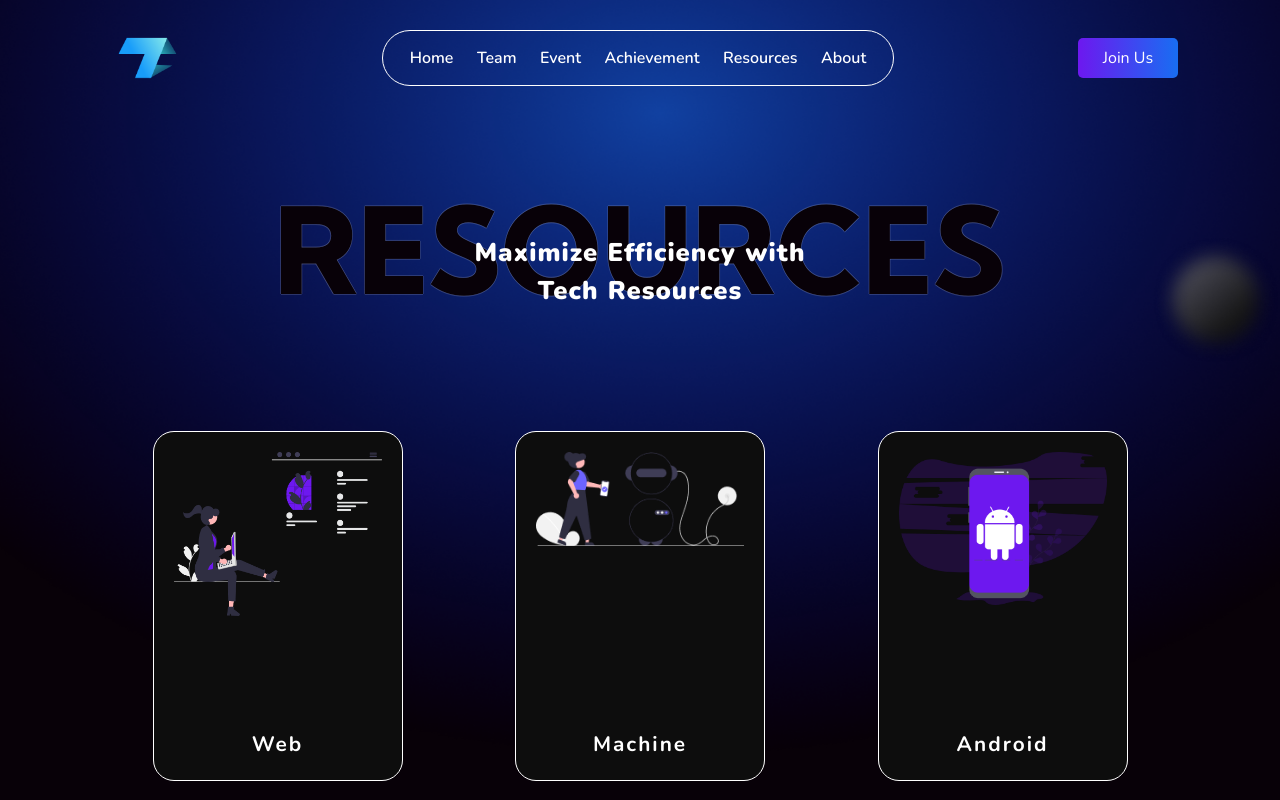
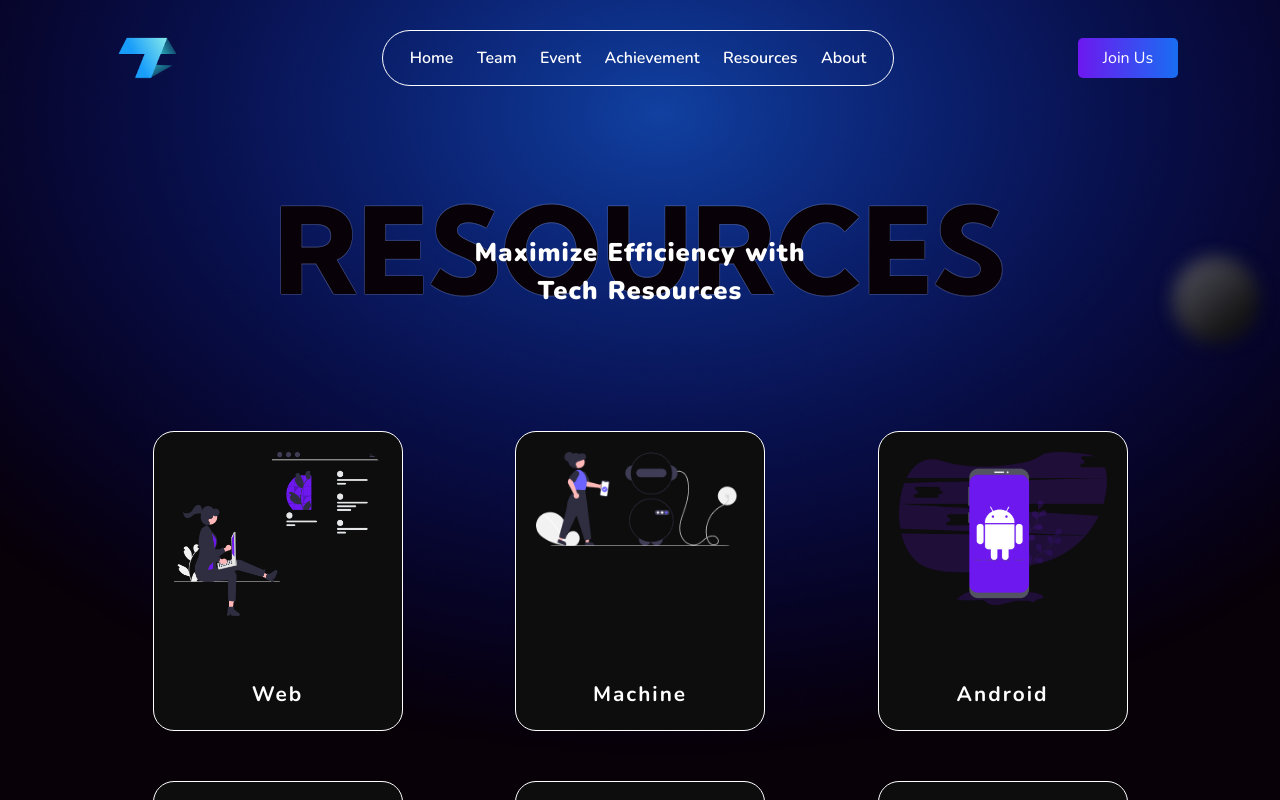
Before and after one commit to technocrats-club/Technocrats_Website, a React (Create React App) app in the folder Frontend/: page /resource in a window 1280 px wide. Shown: the top 800 px of the page. Built offline with nearby package versions, Linux system fonts and the light colour scheme; a web font is replaced by a local one.

Commit message:
update: fixed design

```diff
--- a/Frontend/src/Components/Domaincard/Domaincard.module.css
+++ b/Frontend/src/Components/Domaincard/Domaincard.module.css
@@ -4,7 +4,7 @@
     padding: 20px;
     display: flex;
     flex-direction: column;
-height: 350px;
+height: 300px;
     background: rgba(13, 13, 13, 1);
 cursor: pointer;
 min-width: 250px;
@@ -15,11 +15,11 @@
 .domain_img{
 
     max-width: 100%;
-
+   border-radius: 20px;
 
 }
 .domain_name{
-    margin-top: 40px;
+    margin-top: 10px;
     color: white;
     font-weight: bolder;
     font-size: 1.3em;
--- a/Frontend/src/Pages/EventPage/Event.js
+++ b/Frontend/src/Pages/EventPage/Event.js
@@ -4,36 +4,45 @@
 import { Link } from "react-router-dom";
 import technoverse from "../../Assets/technoverse.jpg";
 import sangam from "../../Assets/sangamposter.jpg"
+import websitelaunch1 from "../../Assets/website-launch.jpg";
+import sangam1 from "../../Assets/sangam1.jpg";
+import techno1 from "../../Assets/techno1.jpg";
+import career1 from "../../Assets/careerguide1.jpg";
+import ing1 from "../../Assets/Inga1.jpg";
+import hackers1 from "../../Assets/hh1.jpg";
+
+
+
 
 const data = [
   {
-    name:"Inauguration",
-    img:technoverse,
+    name:"Inauguration Ceremony",
+    img:ing1,
   },
   {
     name: "Technocrats-Website",
     addon: "date here ",
-    img: technoverse,
+    img: websitelaunch1,
   },
   {
     name: "WEB 3 SANGAM",
     addon: "date here ",
-    img: sangam,
+    img: sangam1,
   },
   {
     name: "Technoverse",
     addon: "date here ",
-    img: technoverse,
+    img: techno1,
   },
   {
     name: "Carrer-Guide",
     addon: "date here ",
-    img: technoverse,
+    img: career1,
   },
   {
     name: "THE HACKER'S MEETUP",
     addon: "date here ",
-    img: technoverse,
+    img: hackers1,
   },
 ];
 
--- a/Frontend/src/Pages/Hackers/Hackers.jsx
+++ b/Frontend/src/Pages/Hackers/Hackers.jsx
@@ -34,7 +34,7 @@
 
 const data = [
   {
-    name:"Inauguration",
+    name:"Inauguration Ceremony",
     description:"We are excited to introduce TECHNOCRATS, a club that embodies the essence of opportunities and continuous learning at its core.Our vision is to become a premier platform that nurtures technological innovation, creativity, and leadership among the KIETians. On the momentous day of 18th July 2023, we officially launched our club, graced by the esteemed presence of our Director, our Dean of Academics, HOD CSIT, and our esteemed faculty members.We take pride in the valuable guidance provided by our industry mentors, who bring expertise from leading tech companies. With their support, TECHNOCRATS aims to foster a community of tech enthusiasts, empowering each member to explore and excel in the world of technology.Let's embark on this exciting journey together, united by our passion for innovation and growth!",
     image1: ing1,
     image2: ing2,
--- a/Frontend/src/Pages/Resource/Resource.js
+++ b/Frontend/src/Pages/Resource/Resource.js
@@ -2,12 +2,14 @@
 import styles from "./Resource.module.css";
 import and from "../../Assets/android.png";
 import webd from "../../Assets/webdev.png";
-import cyber from "../../Assets/cyber.png";
+import cyber from "../../Assets/cybersecurity-card.png";
 import meta from "../../Assets/arvr.png";
 import graphic from "../../Assets/graphics.png";
 import ml from "../../Assets/ml.png";
 import Domaincard from "../../Components/Domaincard/Domaincard";
 import { Link } from "react-router-dom";
+import coding from "../../Assets/coding.png"
+import content from "../../Assets/cyber.png"
 const data = [
   {
     name: "Web",
@@ -43,7 +45,7 @@
     name: "CP/DSA",
     addon: " ",
     data: "this is a web development ... ",
-    img: graphic,
+    img: coding,
   },
   {
     name: "UI/UX",
@@ -55,7 +57,7 @@
     name: "Content",
     addon: "Writing",
     data: "this is a web development ... ",
-    img: cyber,
+    img: content,
   },
 ];
 const Resource = () => {
```
